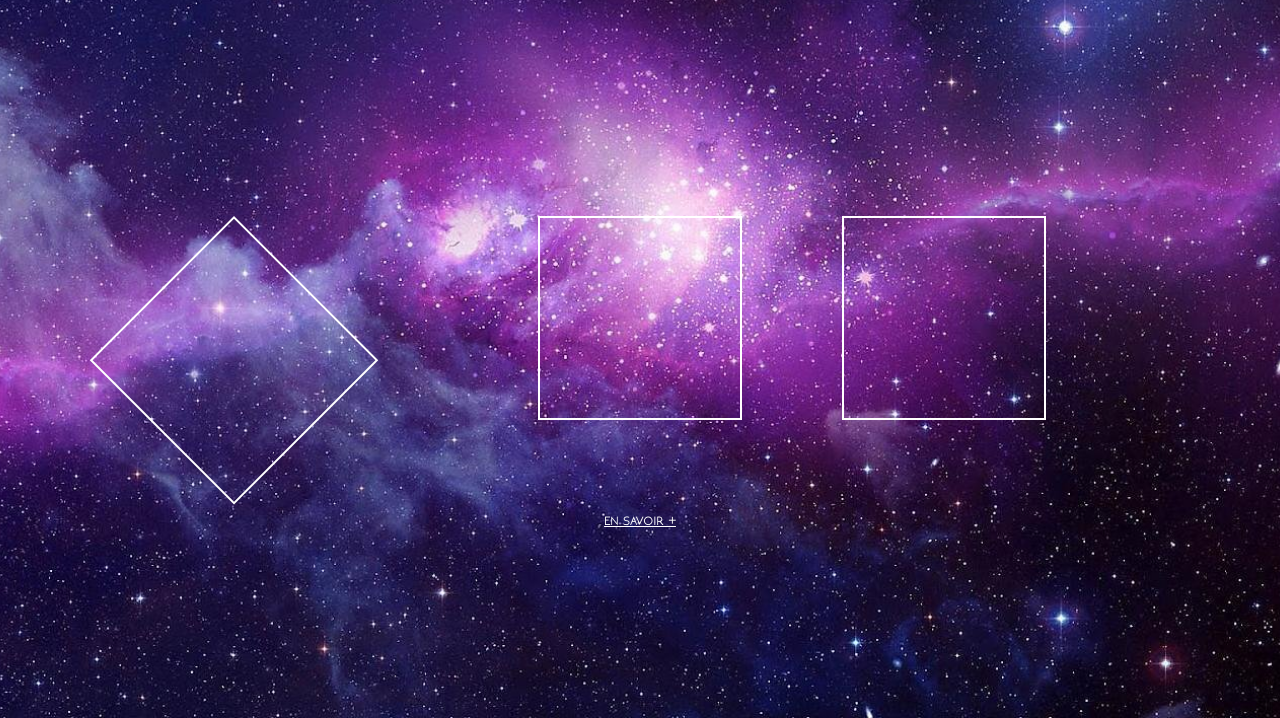
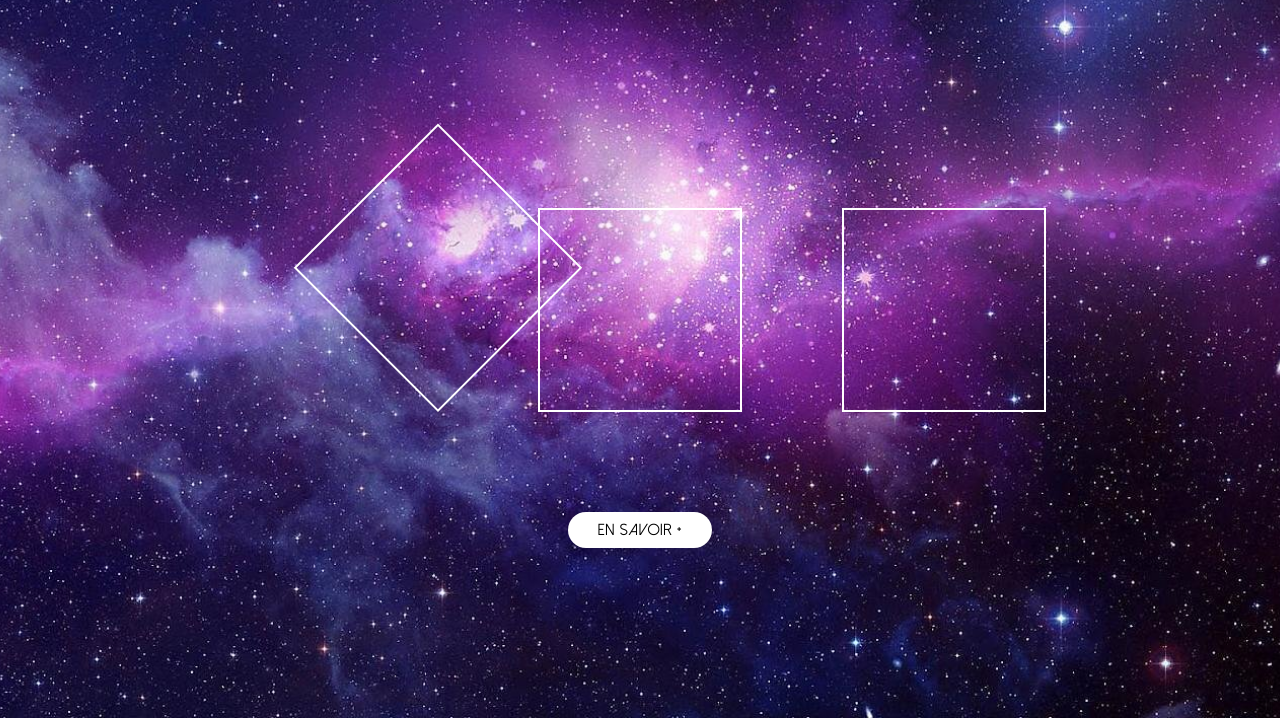
Before and after one commit to ALouKatraz/animationCSS, a plain HTML site: page pages/origine.html in a window 1280 px wide. Shown: the part 82-800 px from the top of the page. Drawn offline with Linux system fonts and the light colour scheme.

Commit message:
transformation origine

```diff
--- a/css/style.css
+++ b/css/style.css
@@ -127,12 +127,20 @@ section>div div{
     border: 2px solid white;
 }
 section a{
-    margin-top: 30px;
-    padding: 10px 20px;
-    color: white;
-    font-family: "NEO";
+    margin-top: 50px;
+    padding: 10px 30px;
+    border-radius: 25px;
+    color: black;
+    background: white;
+    font-family: "Dolce";
+    letter-spacing: 1px;
+    text-decoration: none;
+    transition: 0.5s;
 }
-
+section a:hover{
+    background: black;
+    color:white;
+}
 /*************Rotations***************/
 #rot>div div:first-of-type{
     transform: rotate(45deg);/*Rotation de 45°C*/
@@ -170,7 +178,7 @@ section a{
     transform: skewX(15deg)  ;/*skew*/
 }
 #incli>div div:nth-of-type(2):hover{
-    transform: skewX(25deg)  ;/**/
+    transform: skewY(25deg);/**/
 }
 #incli>div div:nth-of-type(3){
     transition: 0.5s;/* ajoute l'effet sur la rotation en A/R*/
@@ -186,31 +194,33 @@ section a{
     transform: translate(30px,45px) ;/**/
 }
 dep>div div:nth-of-type(2):hover{
-    transform: translate(10px,15px);/**/
+    transform: translateX(55px);/**/
 }
 #dep>div div:nth-of-type(3){
     transition: 0.5s;/* ajoute l'effet sur la rotation en A/R*/
 }
 #dep>div div:nth-of-type(3):hover{
-    transform: translate(30px,15px);/**/
+    transform: translateY(15px);/**/
 }
 
 /****************/
 
 /*************Déplacement***************/
 #ori>div div:first-of-type{
-    transform-origin: 0 0 ;/**/
+    transform-origin: bottom right;/**/
     transform: rotate(45deg);
 }
+#ori>div div:nth-of-type(2){
+    transform-origin: bottom left;/**/
+}
 #ori>div div:nth-of-type(2):hover{
-    transform-origin: 0 0;/**/
     transform: rotate(45deg);
 }
 #ori>div div:nth-of-type(3){
+    transform-origin: 0 0;/**/
     transition: 0.5s;/* ajoute l'effet sur la rotation en A/R*/
 }
 #ori>div div:nth-of-type(3):hover{
-    transform-origin: 0 0;/**/
     transform: rotate(45deg);
 }
 
```
